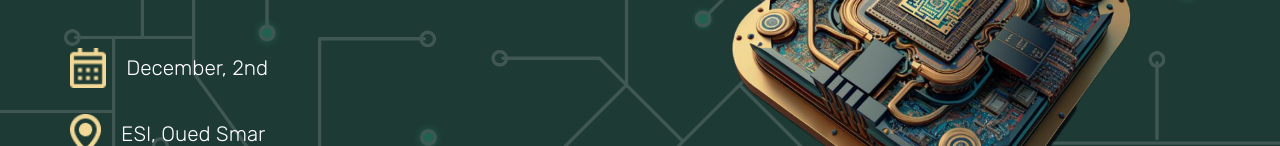
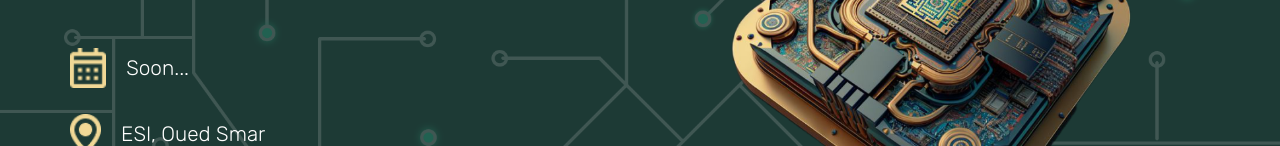
Before and after one commit to youcefouikene/QBit, a plain HTML site: page index.html in a window 1280 px wide. Shown: the part 317-463 px from the top of the page. Drawn offline with nearby package versions, Linux system fonts and the light colour scheme; a script that the page names is missing.

Commit message:
Update index.html

```diff
--- a/index.html
+++ b/index.html
@@ -36,7 +36,7 @@
                     <h1 class="title">QUANTUM <br>COMPUTING</h1>
                     <div class="date">
                         <img src="pics/cal.png" alt="cal">
-                        <p>December, 2nd</p>
+                        <p>Soon...</p>
                     </div>
                     <div class="place">
                         <img src="pics/Vector.png" alt="position">
```
